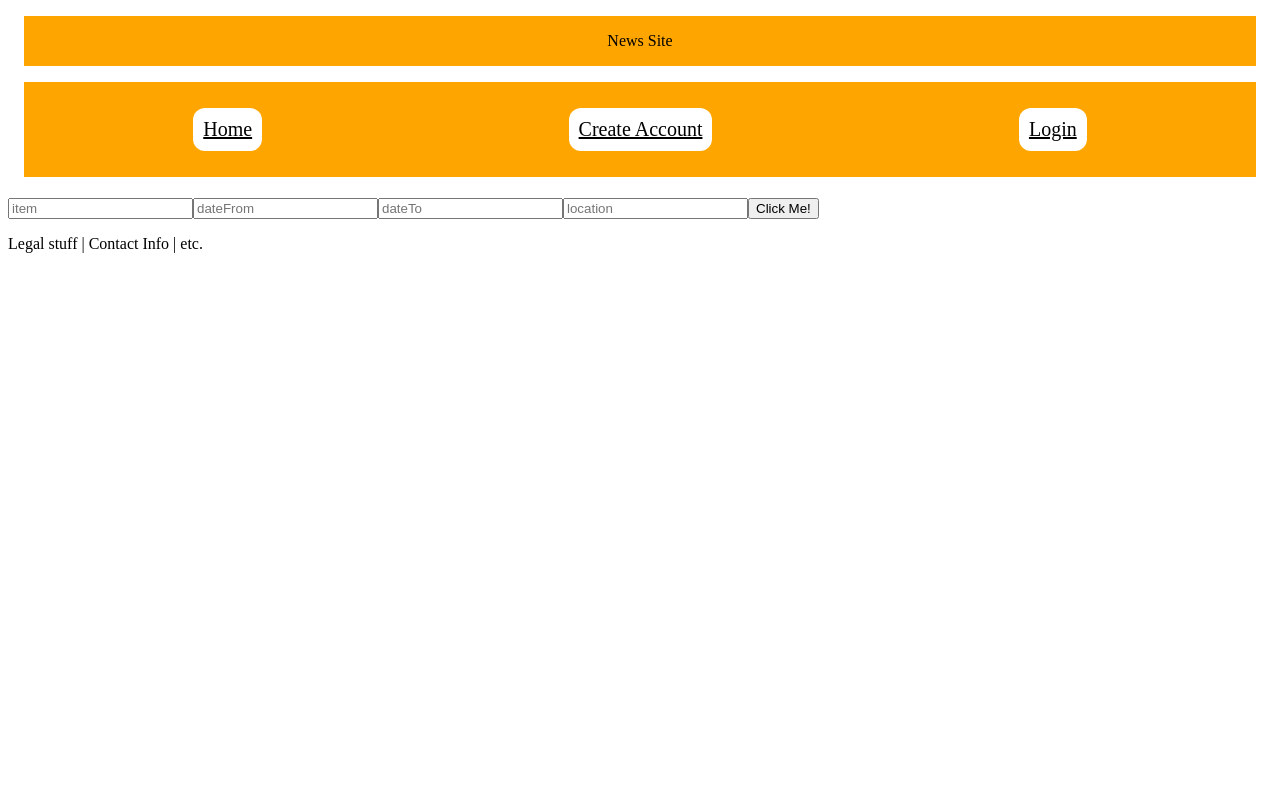
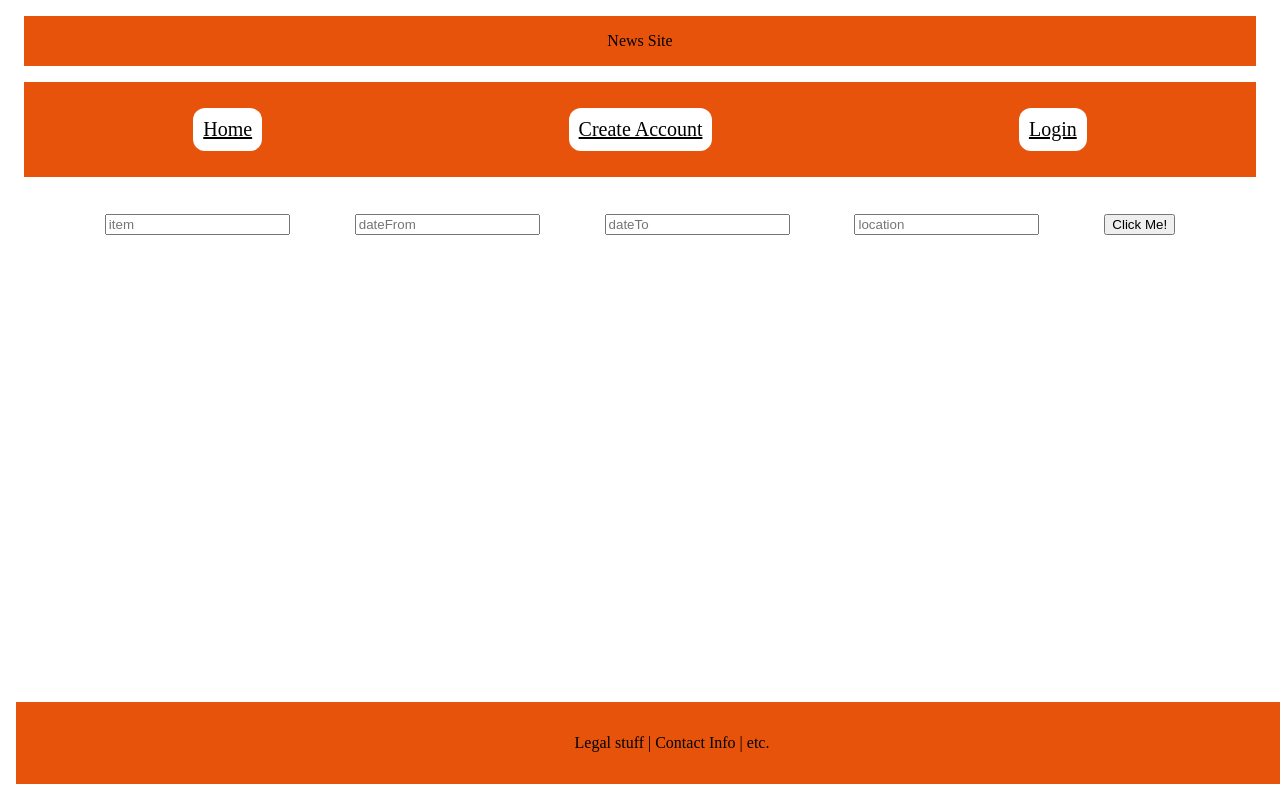
Before and after one commit to darshanbala/rent-a-thing, a React (Create React App) app in the folder FrontEnd/web-app/: page / in a window 1280 px wide. Built offline with nearby package versions, Linux system fonts and the light colour scheme.

Commit message:
Updated some visual stuff

```diff
--- a/FrontEnd/web-app/src/SearchBar.js
+++ b/FrontEnd/web-app/src/SearchBar.js
@@ -49,7 +49,7 @@ class SearchBar extends Component {
         return (
             <main>
                 <h1></h1>
-                <form type="submit">
+                <form type="submit" className="searchBar">
                     <span><input type="text" name="item" id="item" value={item} onChange={(e) => this.handleChange(e)} placeholder='item' /></span>
                     <span><input type="text" name="dateFrom" id="dateFrom" value={dateFrom} onChange={(e) => this.handleChange(e)} placeholder='dateFrom' /></span>
                     <span><input type="text" name="dateTo" id="dateTo" value={dateTo} onChange={(e) => this.handleChange(e)} placeholder='dateTo' /></span>
--- a/FrontEnd/web-app/src/index.css
+++ b/FrontEnd/web-app/src/index.css
@@ -1,7 +1,7 @@
 .header{
     padding: 1em;
     margin: 1em;
-    background: orange;
+    background: #e7530b;
     color: black;
     text-align: center;
 }
@@ -11,7 +11,7 @@
     margin: 1em;
     display: flex;
     justify-content: space-around;
-    background: orange;
+    background: #e7530b;
     color: black;
 }
 
@@ -28,3 +28,23 @@
 .navButton:hover{
     background-color: grey;
 }
+
+.footer{
+    position: fixed;
+    left: 0;
+    bottom: 0;
+    width: 100%;
+    padding: 1em;
+    margin: 1em;
+    display: flex;
+    justify-content: space-around;
+    background: #e7530b;
+    color: black;
+}
+
+.searchBar{
+    padding: 1em;
+    margin: 1em;
+    display: flex;
+    justify-content: space-evenly;
+}
```
